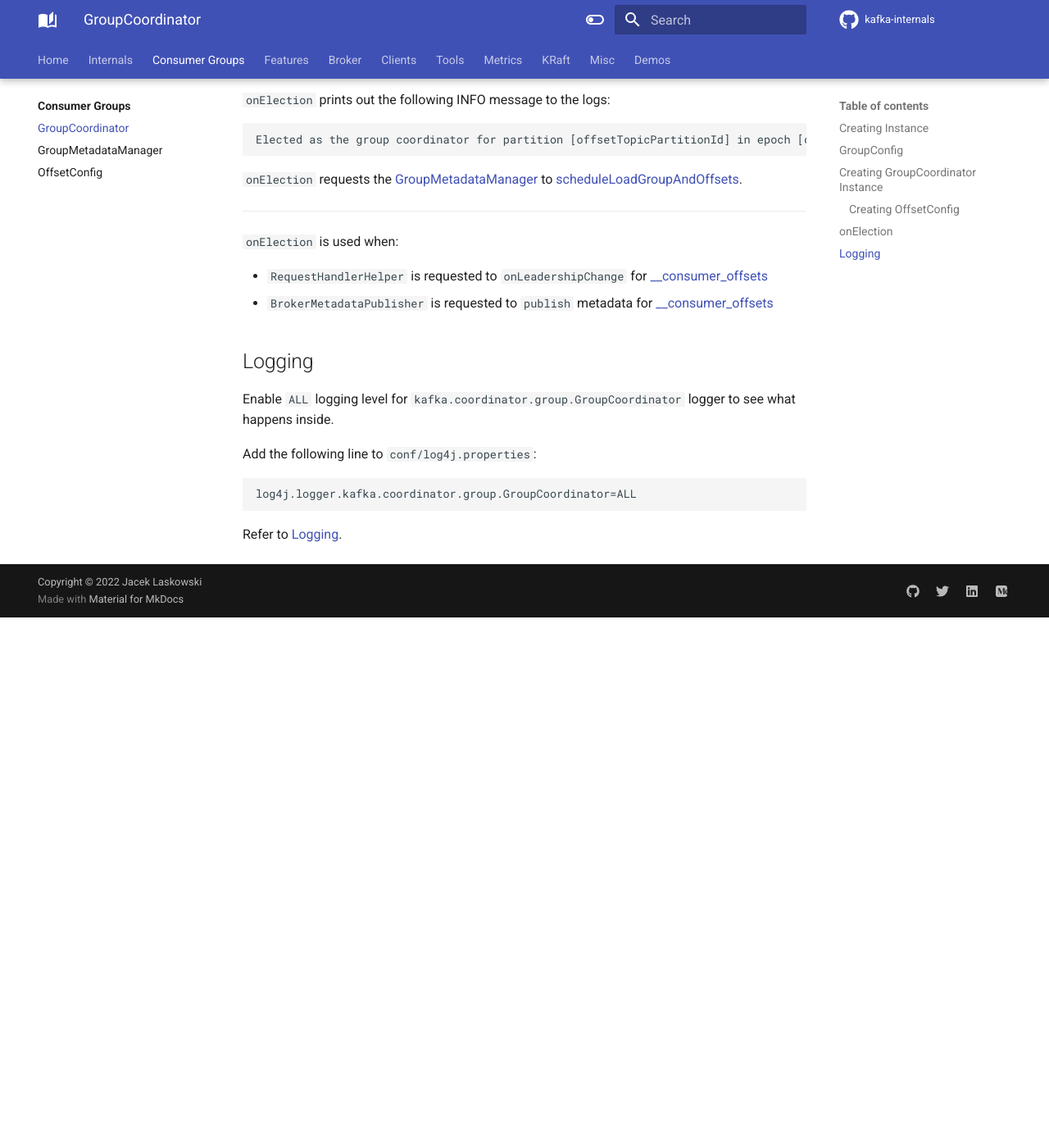
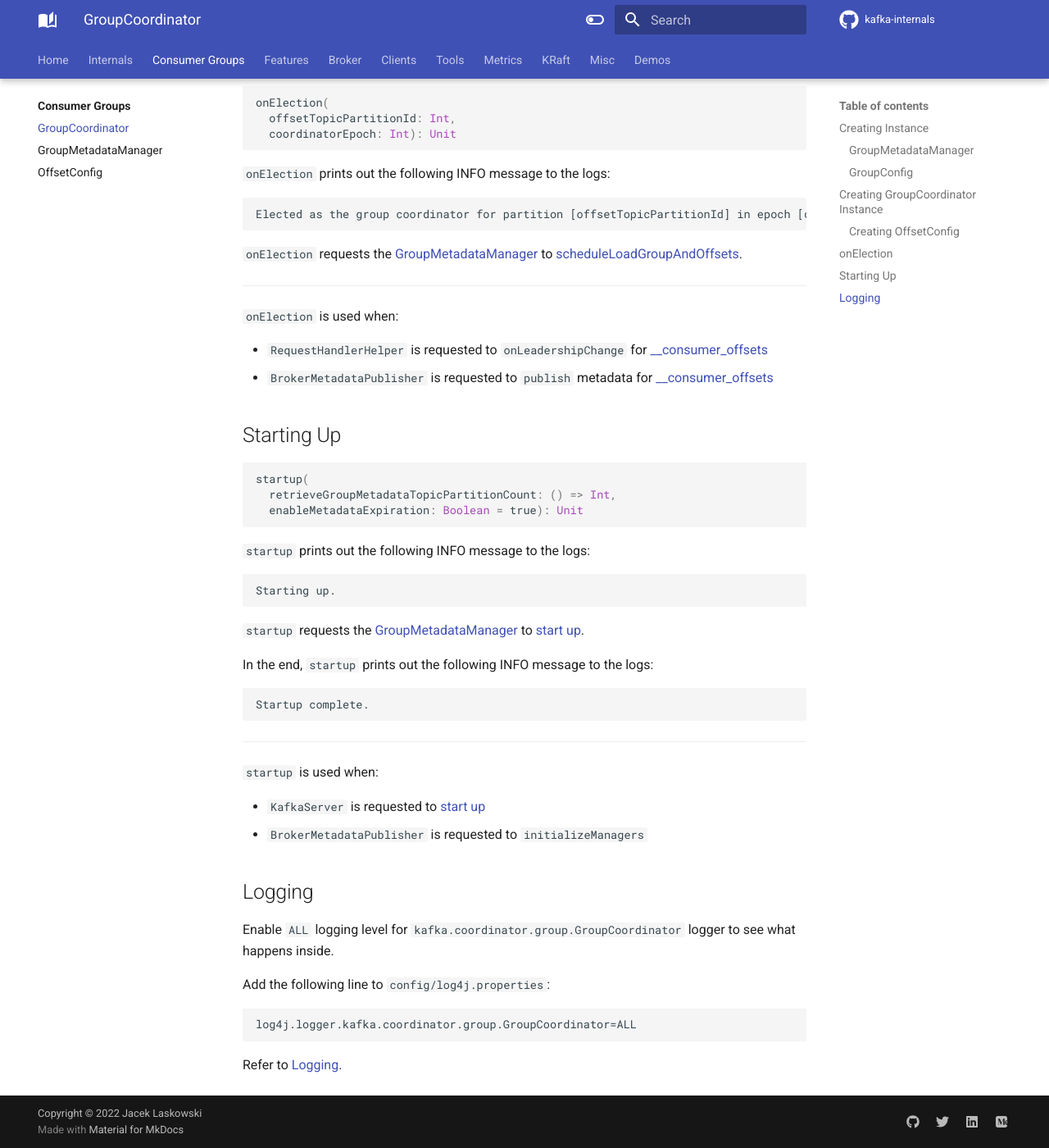
Before and after one commit to japila-books/kafka-internals, an MkDocs documentation site: the page built from docs/consumer-groups/GroupCoordinator.md, in a window 1280 px wide and 1400 px high, scrolled down 2760 px. Shown: the whole window at 82% size. Built offline with MkDocs 1.6.1 and Material for MkDocs 9.7.7, drawn with Linux system fonts in a browser that asks for light colours; comment, search, counter and statistics services are not loaded; before the commit the page ends 3513 px from its top, so only the background shows below that; some of the changed text lies outside the part shown.

Commit message:
GroupMetadataManager and GroupCoordinator

````diff
--- a/docs/consumer-groups/GroupCoordinator.md
+++ b/docs/consumer-groups/GroupCoordinator.md
@@ -11,7 +11,7 @@
 * <span id="brokerId"> [broker.id](../KafkaConfig.md#brokerId)
 * [GroupConfig](#groupConfig)
 * <span id="offsetConfig"> [OffsetConfig](OffsetConfig.md)
-* <span id="groupManager"> [GroupMetadataManager](GroupMetadataManager.md)
+* [GroupMetadataManager](#groupManager)
 * <span id="heartbeatPurgatory"> `DelayedOperationPurgatory[DelayedHeartbeat]`
 * <span id="rebalancePurgatory"> `DelayedOperationPurgatory[DelayedRebalance]`
 * <span id="time"> `Time`
@@ -19,7 +19,11 @@
 
 `GroupCoordinator` is created using [apply](#apply) factory.
 
-## <span id="groupConfig"><span id="GroupConfig"> GroupConfig
+### <span id="groupManager"> GroupMetadataManager
+
+`GroupCoordinator` is given a [GroupMetadataManager](GroupMetadataManager.md) when [created](#creating-instance).
+
+### <span id="groupConfig"><span id="GroupConfig"> GroupConfig
 
 `GroupCoordinator` is given a `GroupConfig` when [created](#creating-instance).
 
@@ -113,11 +117,40 @@ Elected as the group coordinator for partition [offsetTopicPartitionId] in epoch
 * `RequestHandlerHelper` is requested to `onLeadershipChange` for [__consumer_offsets](index.md#__consumer_offsets)
 * `BrokerMetadataPublisher` is requested to `publish` metadata for [__consumer_offsets](index.md#__consumer_offsets)
 
+## <span id="startup"> Starting Up
+
+```scala
+startup(
+  retrieveGroupMetadataTopicPartitionCount: () => Int,
+  enableMetadataExpiration: Boolean = true): Unit
+```
+
+`startup` prints out the following INFO message to the logs:
+
+```text
+Starting up.
+```
+
+`startup` requests the [GroupMetadataManager](#groupManager) to [start up](GroupMetadataManager.md#startup).
+
+In the end, `startup` prints out the following INFO message to the logs:
+
+```text
+Startup complete.
+```
+
+---
+
+`startup` is used when:
+
+* `KafkaServer` is requested to [start up](../broker/KafkaServer.md#startup)
+* `BrokerMetadataPublisher` is requested to `initializeManagers`
+
 ## Logging
 
 Enable `ALL` logging level for `kafka.coordinator.group.GroupCoordinator` logger to see what happens inside.
 
-Add the following line to `conf/log4j.properties`:
+Add the following line to `config/log4j.properties`:
 
 ```text
 log4j.logger.kafka.coordinator.group.GroupCoordinator=ALL
--- a/mkdocs.yml
+++ b/mkdocs.yml
@@ -106,6 +106,7 @@ nav:
   - Internals:
     - Overview: overview.md
     - AbstractConfig: AbstractConfig.md
+    - AuthHelper: AuthHelper.md
     - AutoTopicCreationManager: AutoTopicCreationManager.md
     - BrokerMetadataCheckpoint: BrokerMetadataCheckpoint.md
     - Configurable: Configurable.md
@@ -231,6 +232,7 @@ nav:
   - Misc:
     - Building from Sources: building-from-sources.md
     - Logging: logging.md
+    - RequestHandlerHelper: RequestHandlerHelper.md
   - Demos:
     - demo/index.md
     - Kafka and kcat in Docker: demo/kafka-and-kcat-in-docker.md
````
Also changed, not shown: docs/AuthHelper.md (added, +17 -0 lines), docs/KafkaApis.md (+17 -0 lines), docs/KafkaConfig.md (+14 -0 lines), docs/consumer-groups/GroupMetadataManager.md (+44 -0 lines), docs/raft/index.md (+2 -0 lines), docs/images/GroupMetadataManager-creating-instance.png (added), docs/images/GroupMetadataManager-jconsole.png (added), 1 other file.
